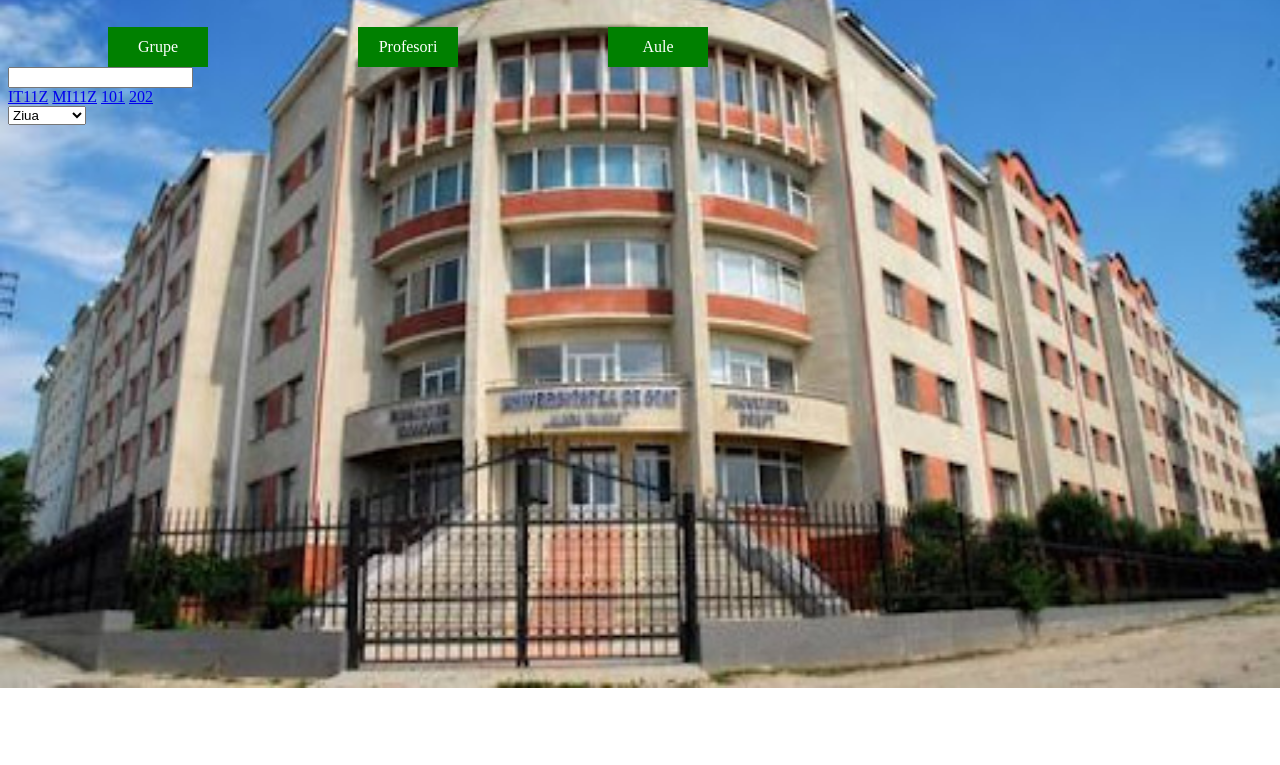
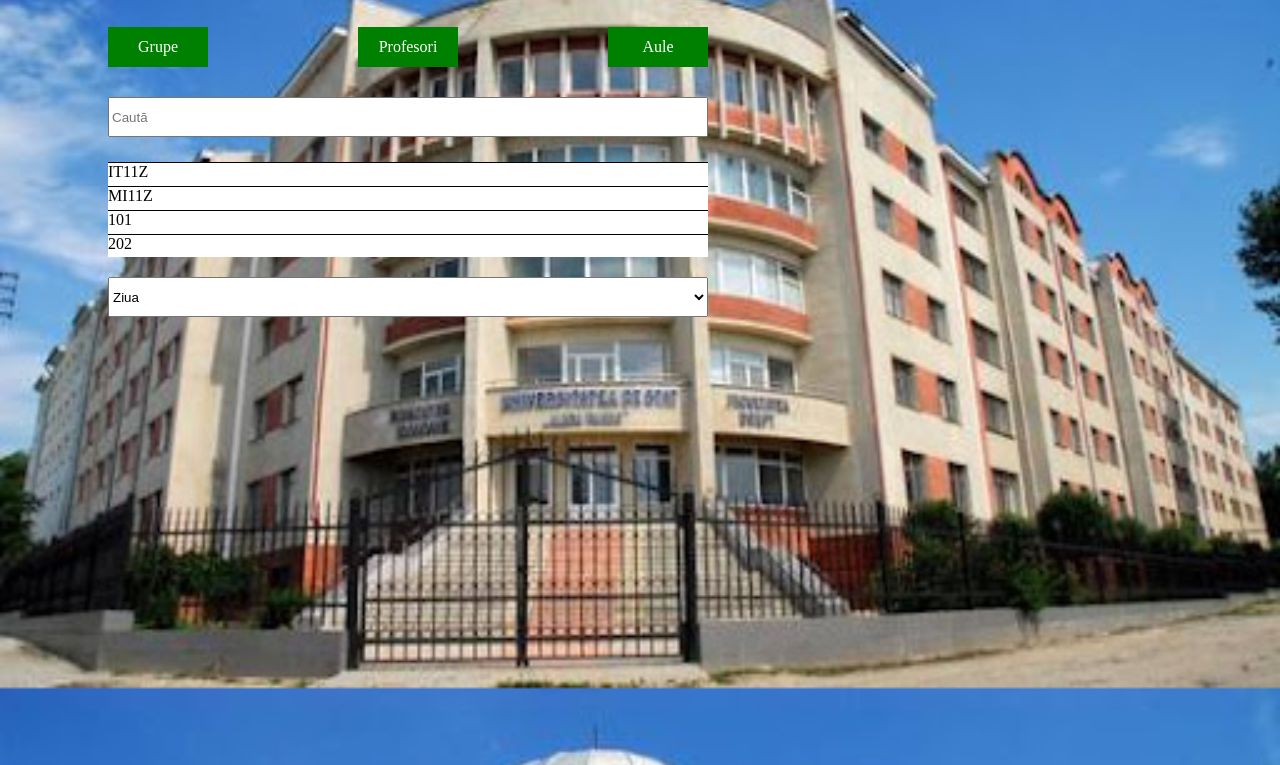
Before and after one commit to Tolea01/Orar-usarb, a plain HTML site: page index.html in a window 1280 px wide. Shown: the part 112-877 px from the top of the page. Before the commit the page ends 800 px from the top, so only its background shows below. Drawn offline with Linux system fonts and the light colour scheme.

Commit message:
select & style

```diff
--- a/index.html
+++ b/index.html
@@ -19,7 +19,7 @@
                 <a id="auditors" href="#">Aule</a>
             </div>
             <div class="selector2">
-                <input type="search">
+                <input type="search" placeholder="Caută">
                 <div class="group-selector">
                     <a href="#">IT11Z</a>
                     <a href="#">MI11Z</a>
--- a/style.css
+++ b/style.css
@@ -64,3 +64,31 @@ a#auditors:hover, a#auditors:focus{
     background-color: white;
     color: black;
 }
+
+.selector2{
+    display: grid;
+    grid-template-rows: 40px 100px 40px 40px 40px 300px;
+    margin-top: 30px;
+    width: 600px;
+    margin-left: 100px;
+    grid-row-gap: 20px;
+
+}
+
+.group-selector{
+    display: grid;
+    margin-top: 5px;
+    background: white;
+}
+
+.group-selector a{
+    text-decoration: none;
+    color: black;
+    border-top: 1px solid black;
+}
+
+.group-selector a:hover{
+    background-color: yellow;
+    opacity: 45%;
+    color: green;
+}
```
